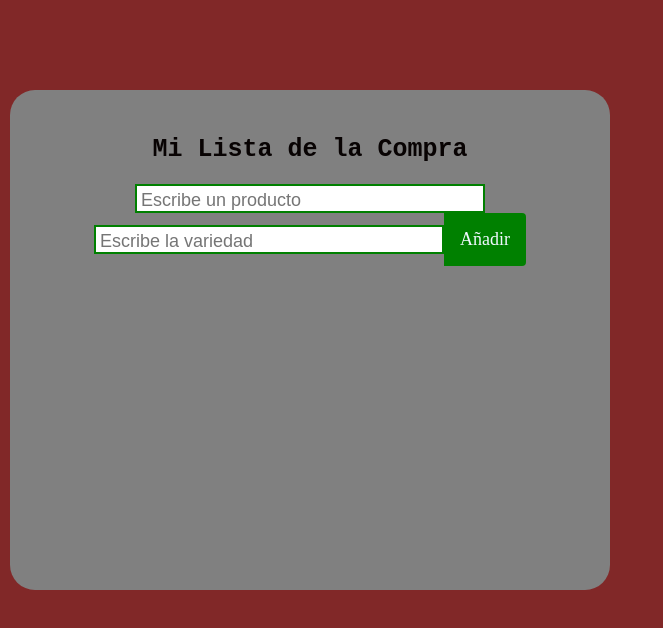
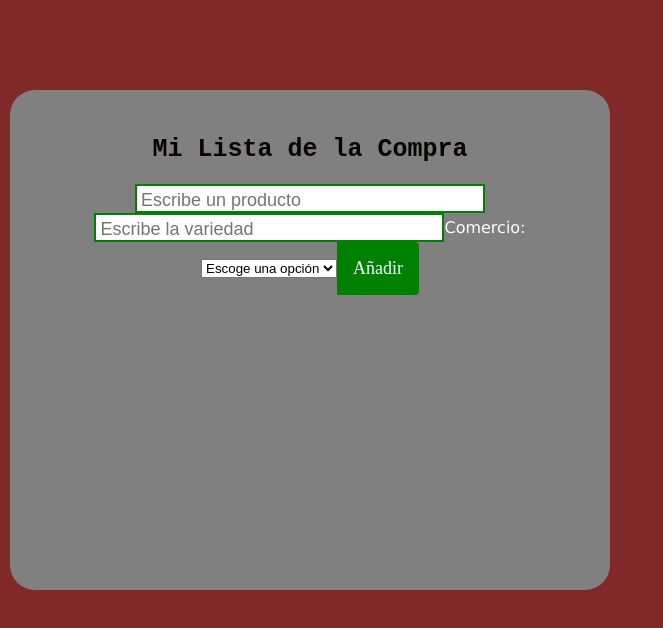
Before and after one commit to graciagarpin/lista-de-tareas, a React (Create React App) app: page / in a window 1280 px wide. Shown: the top 628 px of the page, without its empty margins (0-663 px from the left). Built offline with nearby package versions, Linux system fonts and the light colour scheme; the HTML template or start-up script is replaced by a standard one.

Commit message:
add productMarket select input + state var

```diff
--- a/src/components/NewProductForm.js
+++ b/src/components/NewProductForm.js
@@ -3,8 +3,13 @@ import '../styles/NewProductForm.scss';
 import { v4 as uuidv4 } from 'uuid';
 
 function NewProductForm(props) {
+
+
   const [productName, setProductName] = useState('');
   const [productVariety, setProductVariety] = useState('');
+
+  // variable de estado para controlar input select supermercado
+  const [productMarket, setproductMarket] = useState('');
 
   // Al manejar el Cambio manejamos el valor del input y ese valor actualizado es el que vamos a asignar para el producto cuando el usuario quiera agregar el producto
   const handleInputChange = (ev) => {
@@ -12,10 +17,11 @@ function NewProductForm(props) {
       setProductName(ev.target.value);
     } else if (ev.target.name === 'productVariety') {
       setProductVariety(ev.target.value);
+    } else if (ev.target.name === 'productMarket') {
+      setproductMarket(ev.target.value);
     }
   };
 
-  console.log(productName, productVariety);
   const handleFormSubmit = (ev) => {
     ev.preventDefault();
     console.log('Enviando...');
@@ -23,6 +29,7 @@ function NewProductForm(props) {
       id: uuidv4(),
       productName: productName,
       productVariety: productVariety,
+      productMarket: productMarket,
       crossedOff: false,
     };
 
@@ -33,22 +40,40 @@ function NewProductForm(props) {
   };
 
   return (
-    <form className="product-form" onSubmit={handleFormSubmit}>
+    <form className='product-form' onSubmit={handleFormSubmit}>
       <input
-        className="product-input"
-        type="data"
-        placeholder="Escribe un producto "
-        name="productName"
+        className='product-input'
+        type='data'
+        placeholder='Escribe un producto '
+        name='productName'
         onChange={handleInputChange}
       />
       <input
-        className="product-input"
-        type="data"
-        placeholder="Escribe la variedad"
-        name="productVariety"
+        className='product-input'
+        type='data'
+        placeholder='Escribe la variedad'
+        name='productVariety'
         onChange={handleInputChange}
       />
-      <button className="add-product-btn"> Añadir </button>
+
+      <label htmlFor='supermarket'>Comercio:</label>
+      <select
+        name='productMarket'
+        id='productMarket'
+        onChange={handleInputChange}
+        value={productMarket}
+      >
+        <option disabled value=''>
+          Escoge una opción
+        </option>
+        <option value='Carrefour'>Carrefour</option>
+        <option value='Alcampo'>Alcampo</option>
+        <option value='Mercadona'>Mercadona</option>
+        <option value='Consum'>Consum</option>
+        <option value='Lidl'>Lidl</option>
+        <option value='Otro'>Otro...</option>
+      </select>
+      <button className='add-product-btn'> Añadir </button>
     </form>
   );
 }
--- a/src/components/Product.js
+++ b/src/components/Product.js
@@ -7,6 +7,7 @@ function Product({
   id,
   productName,
   productVariety,
+  productMarket,
   crossedOff,
   markProduct,
   deleteProduct,
@@ -19,7 +20,9 @@ function Product({
     >
       <div className="product-productName" onClick={() => markProduct(id)}>
         {productName} {productVariety}
+
       </div>
+      <p>{`Tienda: ${productMarket}`}</p>
       <div
         className="product-container-icons"
         onClick={() => deleteProduct(id)}
--- a/src/components/ProductsList.js
+++ b/src/components/ProductsList.js
@@ -43,6 +43,7 @@ function ProductsList() {
             id={product.id}
             productName={product.productName}
             productVariety={product.productVariety}
+            productMarket={product.productMarket}
             crossedOff={product.crossedOff}
             deleteProduct={deleteProduct}
             markProduct={markProduct}
```
